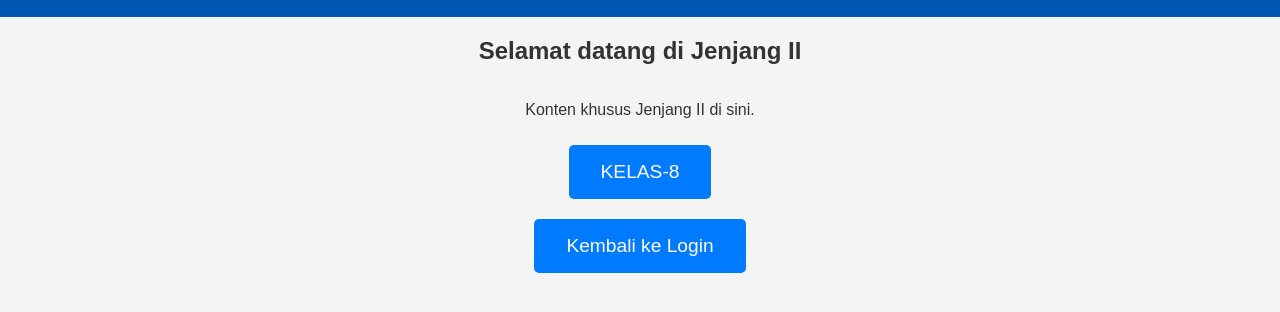
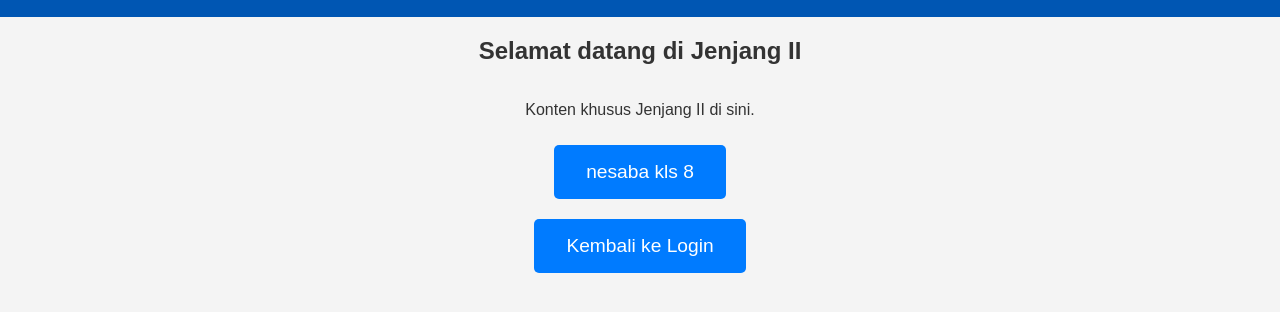
Before and after one commit to bgustom/w, a plain HTML site: page II.html in a window 1280 px wide. Shown: the part 334-646 px from the top of the page. Drawn offline with Linux system fonts and the light colour scheme.

Commit message:
Update II.html
Signed-off-by: bgustom <bimbimgus@gmail.com>

```diff
--- a/II.html
+++ b/II.html
@@ -14,7 +14,7 @@
     <main class="main-content">
         <h2>Selamat datang di Jenjang II</h2>
         <p>Konten khusus Jenjang II di sini.</p>
-        <a class="btn btn-danger" href="http://36.92.79.45:8021/mdl-3-10-2425/index.php" role="button">KELAS-8</a>
+        <a class="btn btn-danger" href="http://36.92.79.45:8021/mdl-3-10-2425/index.php" role="button">nesaba kls 8</a>
         <a href="forum.html" class="btn">Kembali ke Login</a>
     </main>
     <script src="darkmode.js"></script>
```
